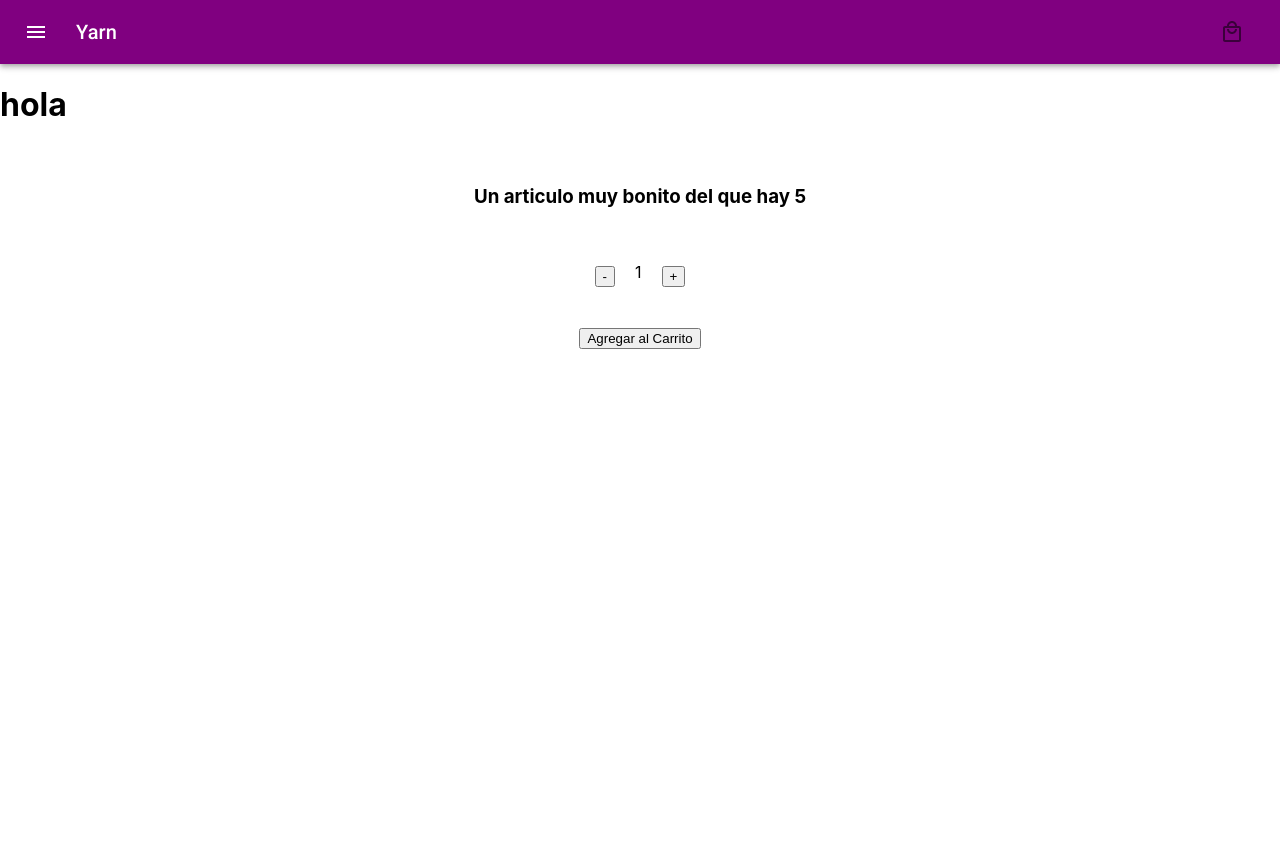
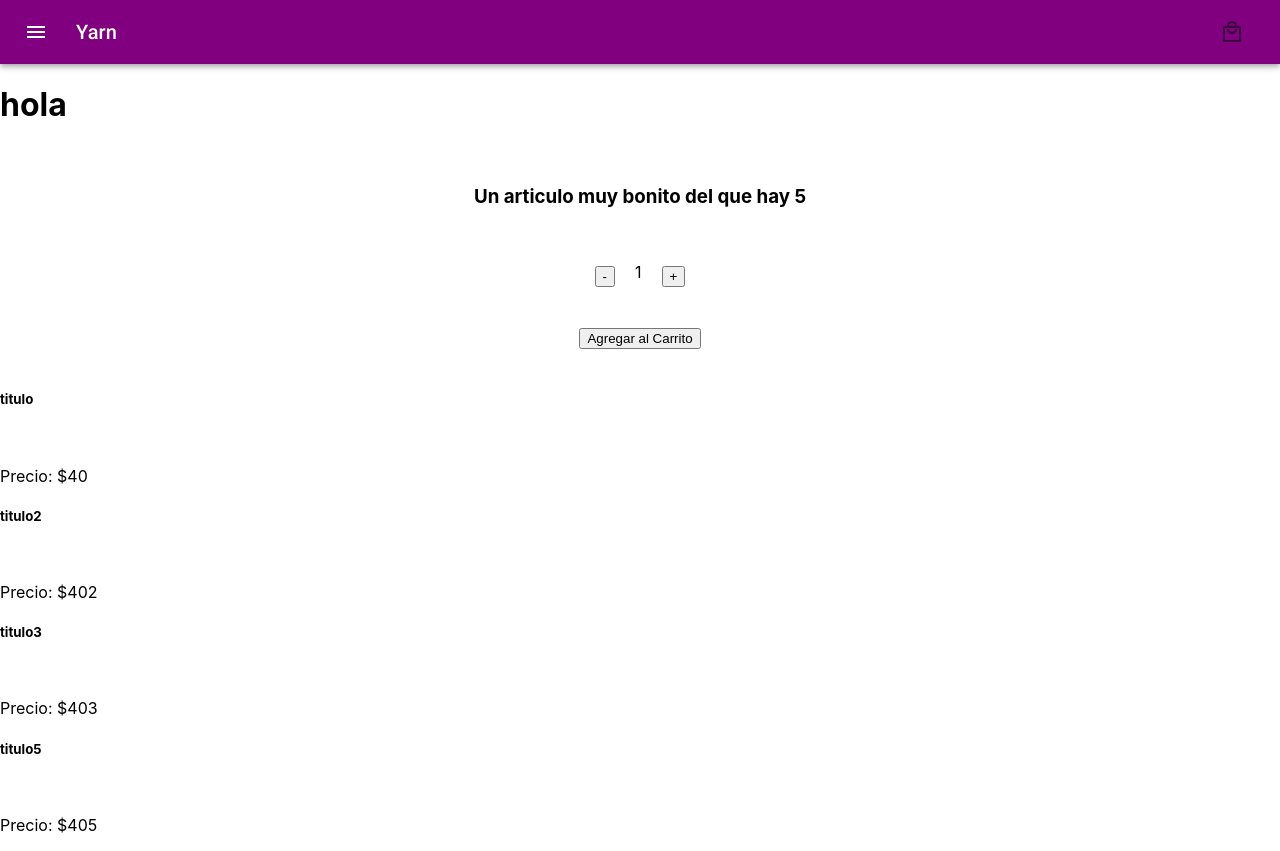
Before and after one commit to DairaBarrios/yarnReact, a React (Create React App) app: page / in a window 1280 px wide. Before the commit the page ends 800 px from the top, so only its background shows below. Built offline with nearby package versions, Linux system fonts and the light colour scheme; the HTML template or start-up script is replaced by a standard one.

Commit message:
itemListen

```diff
--- /dev/null
+++ b/src/components/Item.js
@@ -0,0 +1,14 @@
+import React from 'react'
+
+function Item(props) {
+    return (
+        <div id={props.id}>
+            <h5>{props.title}</h5>
+            <img src={props.pictureUrl} alt=""/>
+            <p>Precio: ${props.price}</p>
+        </div>
+
+    )
+}
+
+export default Item
--- /dev/null
+++ b/src/components/ItemList.js
@@ -0,0 +1,48 @@
+import React, {useEffect, useState} from 'react'
+import Item from "./Item";
+
+function ItemList(props) {
+    const [data, setData] = useState(props.initial);
+
+    useEffect(() => {
+        async function fetchData() {
+            let response = await mockItems()
+            setData(response)
+        }
+
+        fetchData()
+    })
+
+
+    return (
+
+        <div id="itemList">
+            {data && data.map( item => <Item id={item.id} title={item.title} pictureUrl={item.pictureUrl} price={item.price}></Item>)}
+        </div>
+
+    )
+}
+
+function mockItems() {
+    return new Promise((resolve) => setTimeout(() => resolve(createMockedList()), 2000))
+}
+
+function createMockedItem([id, title, url, price]) {
+    return {
+        id: id,
+        title: title,
+        url: url,
+        price: price
+    }
+}
+
+function createMockedList() {
+    const list = [[1, "titulo", "url", "40"], [2, "titulo2", "url2", "402"], [3, "titulo3", "url3", "403"], [5, "titulo5", "url5", "405"]]
+    let result = []
+    for (let item of list) {
+        result.push(createMockedItem(item))
+    }
+    return result
+}
+
+export default ItemList
--- a/src/components/ItemListContainer.js
+++ b/src/components/ItemListContainer.js
@@ -1,11 +1,13 @@
 import React from 'react'
 import ItemCount from './ItemCount'
+import ItemList from "./ItemList";
 
 function ItemListContainer( props ) {
     return (
         <div>
             <h1 id={props.id}>{props.greeting}</h1>
             <ItemCount stock="5" initial="1"></ItemCount>
+            <ItemList></ItemList>
         </div>
     )
 }
```
